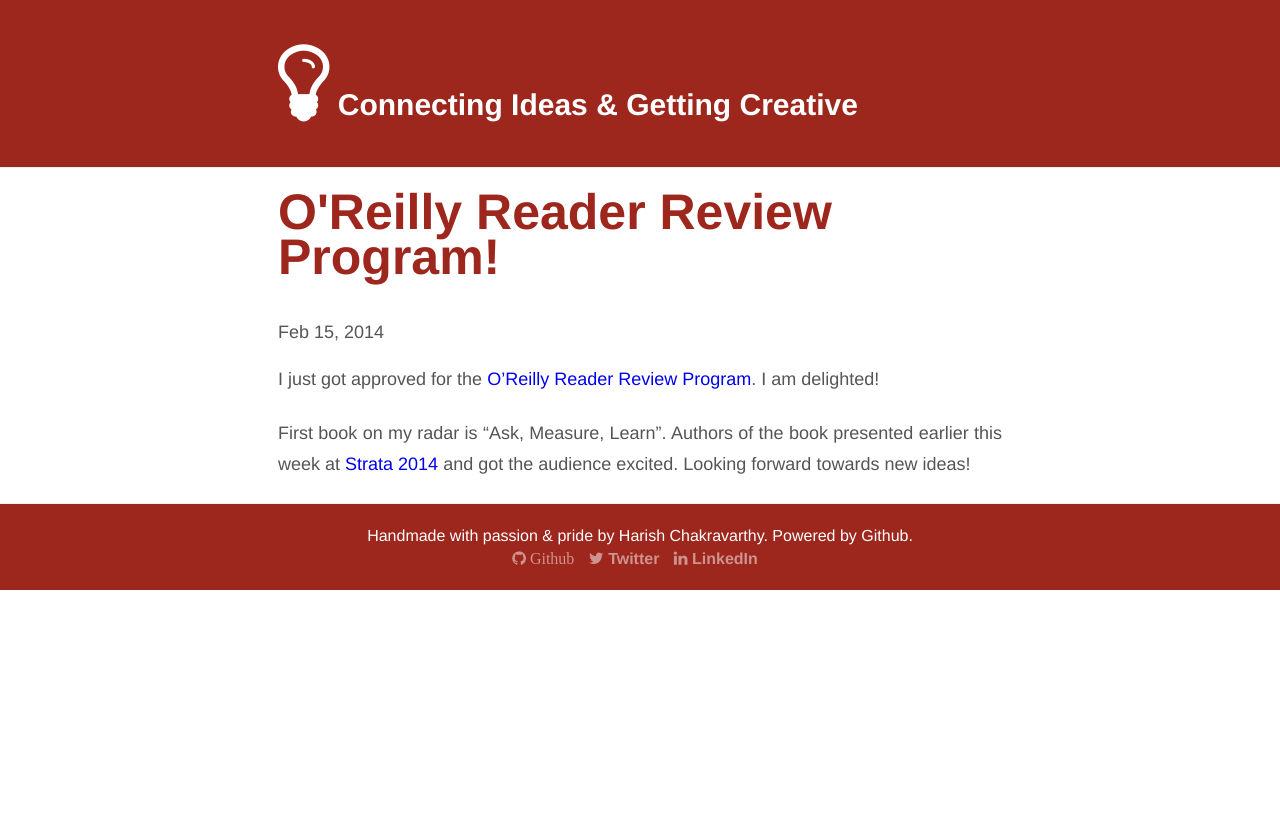
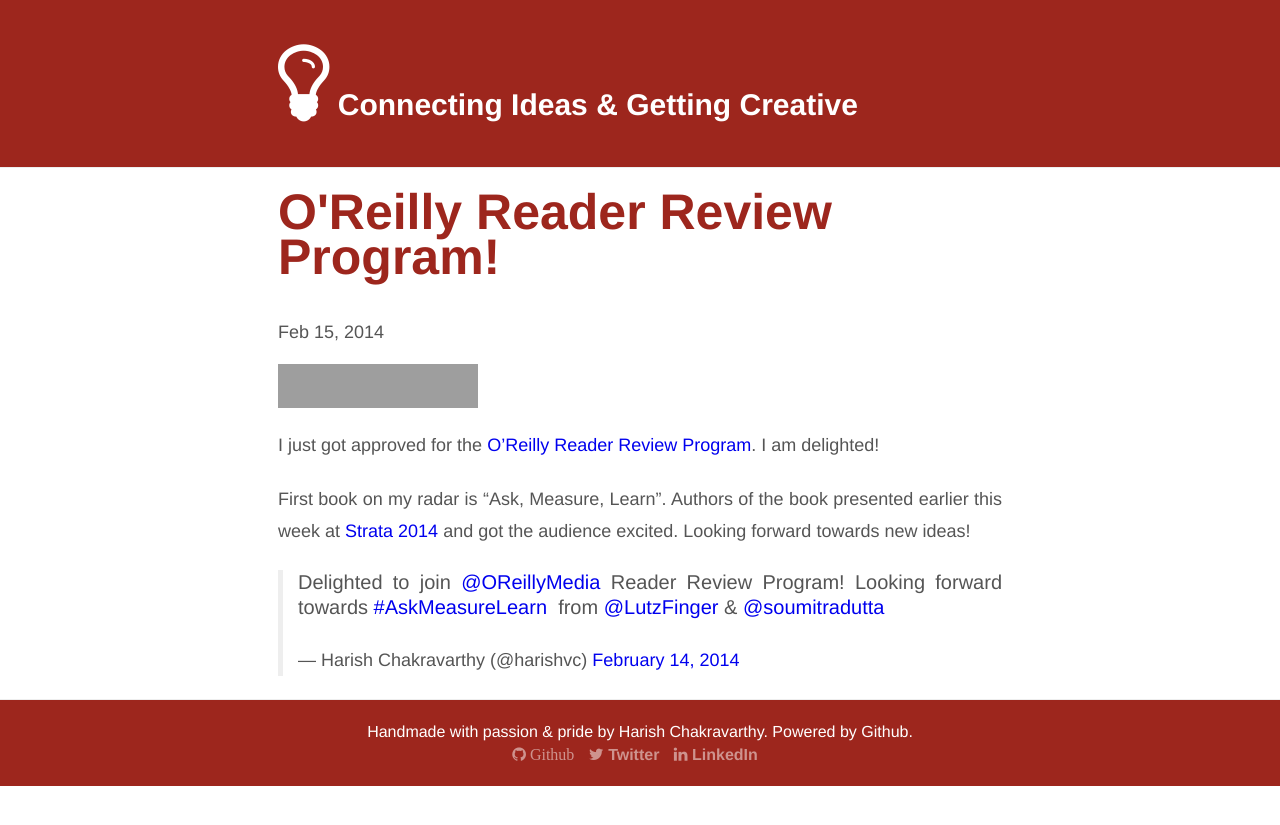
Before and after one commit to harishvc/harishvc.github.io, a Jekyll site: the page built from _posts/2014-02-15-oreilly-reader-review-program.md, in a window 1280 px wide. Shown: the top 825 px of the page. Built offline with Jekyll 4.4.1, drawn with Linux system fonts in a browser that asks for light colours; some web fonts are replaced; Markdown is read by kramdown in place of the engine named in the settings; comment, search, counter and statistics services are not loaded; grey boxes are pictures that could not be loaded.

Commit message:
embed pictures

```diff
--- a/_posts/2014-02-15-oreilly-reader-review-program.md
+++ b/_posts/2014-02-15-oreilly-reader-review-program.md
@@ -1,12 +1,17 @@
 ---
 layout: post
 title:  "O'Reilly Reader Review Program!"
-date:   2014-02-15 08:15:08
+date:   2014-02-15
 excerpt: O'Reilly Reader Review Program
 keywords: "O'Reilly, Reader Review Program"
 ---
+
+<a href="http://oreilly.com/bloggers/?cmp=ex-orm-blgr-harish-chakravarthy"><img alt="I review for the O'Reilly Reader Review Program" src="http://cdn.oreillystatic.com/bloggers/blogger-review-badge-200.png" border="0" width="200" height="150"></a>
 
 I just got approved for the <a href="http://oreilly.com/bloggers">O'Reilly Reader Review Program</a>. I am delighted!
 
 First book on my radar is "Ask, Measure, Learn". Authors of the book presented earlier this week at <a href="http://strataconf.com/strata2014">Strata 2014</a>
 and got the audience excited. Looking forward towards new ideas!
+
+<blockquote class="twitter-tweet" lang="en"><p>Delighted to join <a href="https://twitter.com/OReillyMedia">@OReillyMedia</a> Reader Review Program! Looking forward towards <a href="https://twitter.com/search?q=%23AskMeasureLearn&amp;src=hash">#AskMeasureLearn</a>  from <a href="https://twitter.com/LutzFinger">@LutzFinger</a> &amp; <a href="https://twitter.com/soumitradutta">@soumitradutta</a> </p>&mdash; Harish Chakravarthy (@harishvc) <a href="https://twitter.com/harishvc/statuses/434420681523339264">February 14, 2014</a></blockquote>
+<script async src="//platform.twitter.com/widgets.js" charset="utf-8"></script>
```
